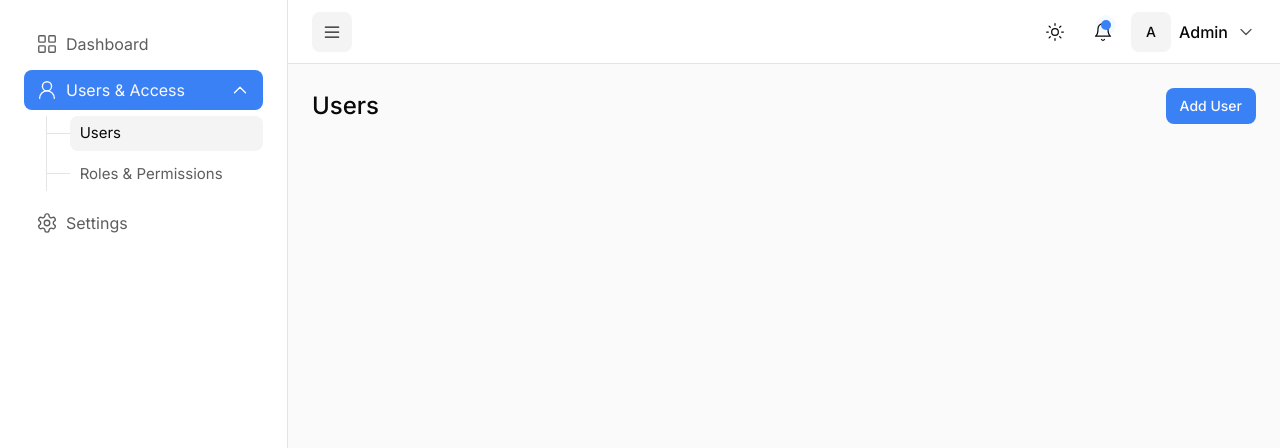
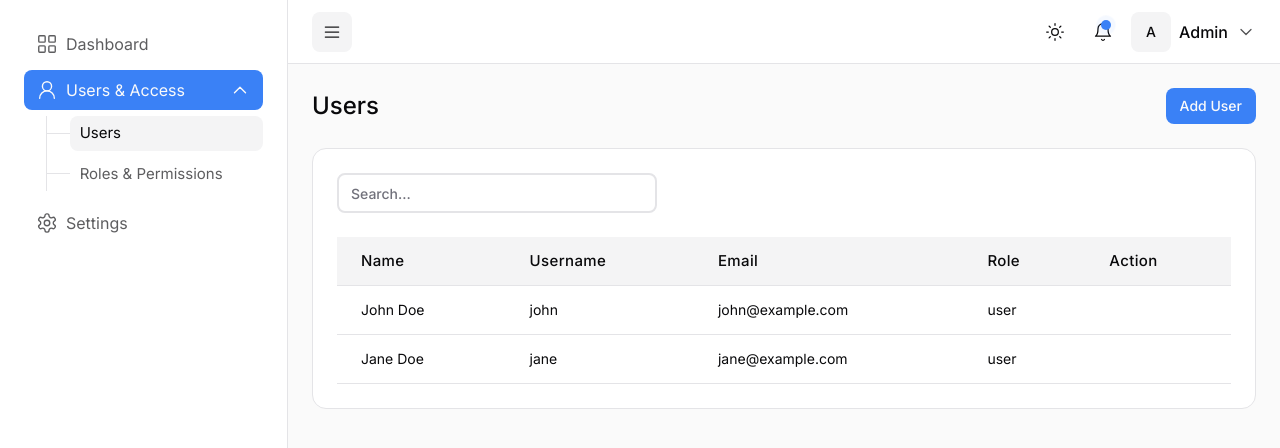
Before and after one commit to tauhid97k/hms-system, a Next.js app: page /dashboard/users in a window 1280 px wide. Shown: the top 448 px of the page. Built offline with nearby package versions, Linux system fonts and the light colour scheme; what @bprogress/next would draw is missing.

Commit message:
added reusable TanStack Table and Pagination components
- Create a generic <DataTable> component using @tanstack/react-table
- Add <Pagination> component with dynamic metadata support
- Integrate table & pagination into UsersTable
- Improve type safety with generic definitions

```diff
--- a/app/dashboard/users/users-table.tsx
+++ b/app/dashboard/users/users-table.tsx
@@ -1,6 +1,7 @@
 "use client";
 
 import { Button } from "@/components/ui/button";
+import { DataTable } from "@/components/ui/data-table";
 import {
   Dialog,
   DialogContent,
@@ -16,6 +17,7 @@ import {
   FieldSet,
 } from "@/components/ui/field";
 import { Input } from "@/components/ui/input";
+import { Pagination } from "@/components/ui/pagination";
 import {
   Select,
   SelectContent,
@@ -23,14 +25,46 @@ import {
   SelectTrigger,
   SelectValue,
 } from "@/components/ui/select";
+import { User } from "@/lib/dataTypes";
 import { userSchema, UserSchemaType } from "@/schema/userSchema";
 import { yupResolver } from "@hookform/resolvers/yup";
+import { ColumnDef } from "@tanstack/react-table";
+import { useRouter, useSearchParams } from "next/navigation";
 import { useState } from "react";
 import { Controller, useForm } from "react-hook-form";
 
+const users = {
+  data: [
+    {
+      id: 1,
+      name: "John Doe",
+      username: "john",
+      email: "john@example.com",
+      role: "user",
+    },
+    {
+      id: 2,
+      name: "Jane Doe",
+      username: "jane",
+      email: "jane@example.com",
+      role: "user",
+    },
+  ],
+  meta: {
+    links: [],
+    current_page: 1,
+    last_page: 1,
+    total: 2,
+  },
+};
+
 const UsersTable = () => {
-  const [open, setOpen] = useState(false);
+  const [openUserForm, setOpenUserForm] = useState(false);
+  const router = useRouter();
+  const searchParams = useSearchParams();
+  const params = new URLSearchParams(searchParams);
 
+  // User form
   const form = useForm({
     resolver: yupResolver(userSchema),
     defaultValues: {
@@ -42,17 +76,57 @@ const UsersTable = () => {
     },
   });
 
+  // Handle Form Submit
   const onSubmit = (data: UserSchemaType) => {
     console.log(data);
   };
 
+  // Handle Page Change
+  const handlePageChange = (page: string) => {
+    params.set("page", page);
+    router.push(`?${params}`, { scroll: false });
+  };
+
+  // Table Columns
+  const columns: ColumnDef<User>[] = [
+    {
+      header: "Name",
+      accessorKey: "name",
+    },
+    {
+      header: "Username",
+      accessorKey: "username",
+    },
+    {
+      header: "Email",
+      accessorKey: "email",
+    },
+    {
+      header: "Role",
+      accessorKey: "role",
+    },
+    {
+      header: "Action",
+    },
+  ];
+
   return (
     <>
-      <div className="flex items-center justify-between gap-4">
+      <div className="flex items-center justify-between gap-4 mb-6">
         <h1 className="text-2xl font-medium">Users</h1>
-        <Button onClick={() => setOpen(true)}>Add User</Button>
+        <Button onClick={() => setOpenUserForm(true)}>Add User</Button>
       </div>
-      <Dialog open={open} onOpenChange={setOpen}>
+
+      <div className="rounded-xl border bg-card p-6">
+        <div className="flex items-center justify-between gap-4 pb-6">
+          <Input type="search" placeholder="Search..." className="max-w-xs" />
+        </div>
+        <DataTable data={users.data} columns={columns} />
+        <Pagination meta={users.meta} onPageChange={handlePageChange} />
+      </div>
+
+      {/* User creation dialog */}
+      <Dialog open={openUserForm} onOpenChange={setOpenUserForm}>
         <DialogContent>
           <DialogHeader>
             <DialogTitle>Add User</DialogTitle>
@@ -133,7 +207,7 @@ const UsersTable = () => {
               </FieldGroup>
               <div className="flex items-center justify-end gap-3">
                 <Button
-                  onClick={() => setOpen(false)}
+                  onClick={() => setOpenUserForm(false)}
                   type="button"
                   variant="secondary"
                 >
--- /dev/null
+++ b/components/ui/data-table.tsx
@@ -0,0 +1,77 @@
+"use client";
+
+import {
+  ColumnDef,
+  flexRender,
+  getCoreRowModel,
+  useReactTable,
+} from "@tanstack/react-table";
+
+// Table Props Interface
+interface DataTableProps<TData, TValue> {
+  columns: ColumnDef<TData, TValue>[];
+  data: TData[];
+}
+
+export const DataTable = <TData, TValue>({
+  columns,
+  data,
+}: DataTableProps<TData, TValue>) => {
+  // Init table
+  const table = useReactTable({
+    data: data || [],
+    columns,
+    getCoreRowModel: getCoreRowModel(),
+  });
+
+  return (
+    <div className="overflow-auto">
+      <table className="w-full text-[15px]">
+        <thead className="border-b bg-secondary tracking-wide dark:bg-background">
+          {table.getHeaderGroups().map((headerGroup) => (
+            <tr key={headerGroup.id}>
+              {headerGroup.headers.map((header) => (
+                <th
+                  className="h-12 px-6 text-left font-medium whitespace-nowrap"
+                  key={header.id}
+                >
+                  {header.isPlaceholder
+                    ? null
+                    : flexRender(
+                        header.column.columnDef.header,
+                        header.getContext(),
+                      )}
+                </th>
+              ))}
+            </tr>
+          ))}
+        </thead>
+        <tbody>
+          {table.getRowModel().rows.length ? (
+            table.getRowModel().rows.map((row) => (
+              <tr key={row.id} className="border-b transition-colors">
+                {row.getVisibleCells().map((cell) => (
+                  <td
+                    className="max-w-[230px] truncate px-6 py-3.5 text-sm"
+                    key={cell.id}
+                  >
+                    {flexRender(cell.column.columnDef.cell, cell.getContext())}
+                  </td>
+                ))}
+              </tr>
+            ))
+          ) : (
+            <tr>
+              <td
+                colSpan={columns.length}
+                className="h-28 text-center text-lg text-muted-foreground"
+              >
+                No data found
+              </td>
+            </tr>
+          )}
+        </tbody>
+      </table>
+    </div>
+  );
+};
--- /dev/null
+++ b/components/ui/pagination.tsx
@@ -0,0 +1,50 @@
+"use client";
+
+import { PaginatedData } from "@/lib/dataTypes";
+import { cn } from "@/lib/utils";
+
+interface PaginationProps<T> {
+  meta: PaginatedData<T>["meta"];
+  onPageChange: (page: string) => void;
+}
+
+export const Pagination = <T,>({ meta, onPageChange }: PaginationProps<T>) => {
+  // Return null if there's only one page or no data.
+  if (!meta || meta.last_page <= 1) {
+    return null;
+  }
+
+  return (
+    <div className="mt-6 flex flex-wrap items-center justify-center gap-2">
+      {meta.links.map((link, index) => {
+        // Extract page number from the URL string
+        const pageNumber = link.url
+          ? new URL(link.url).searchParams.get("page")
+          : null;
+
+        // Render buttons with onClick handlers
+        return link.url && pageNumber ? (
+          <button
+            key={index}
+            onClick={() => onPageChange(pageNumber)}
+            dangerouslySetInnerHTML={{ __html: link.label }}
+            className={cn(
+              "flex h-10 min-w-10 cursor-pointer items-center justify-center rounded-md p-3 transition-colors",
+              {
+                "bg-primary text-primary-foreground": link.active,
+                "hover:bg-secondary": !link.active,
+              },
+            )}
+            disabled={link.active}
+          />
+        ) : (
+          <span
+            className="flex h-10 items-center justify-center rounded-md p-3 opacity-50"
+            key={index}
+            dangerouslySetInnerHTML={{ __html: link.label }}
+          />
+        );
+      })}
+    </div>
+  );
+};
--- /dev/null
+++ b/lib/dataTypes.ts
@@ -0,0 +1,28 @@
+// Pagination Link Interface
+interface PaginationLink {
+  url: string | null;
+  label: string;
+  active: boolean;
+}
+
+// Meta Data Interface
+interface Meta {
+  links: PaginationLink[];
+  current_page: number;
+  last_page: number;
+  total: number;
+}
+
+// Paginated Data and Meta Type
+export type PaginatedData<TData> = {
+  data: TData[];
+  meta: Meta;
+};
+
+// User
+export type User = {
+  id: number;
+  name: string;
+  username: string;
+  email: string;
+};
```
